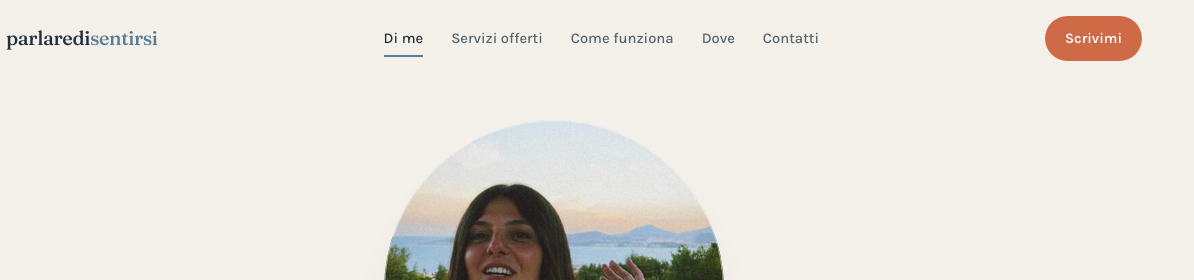
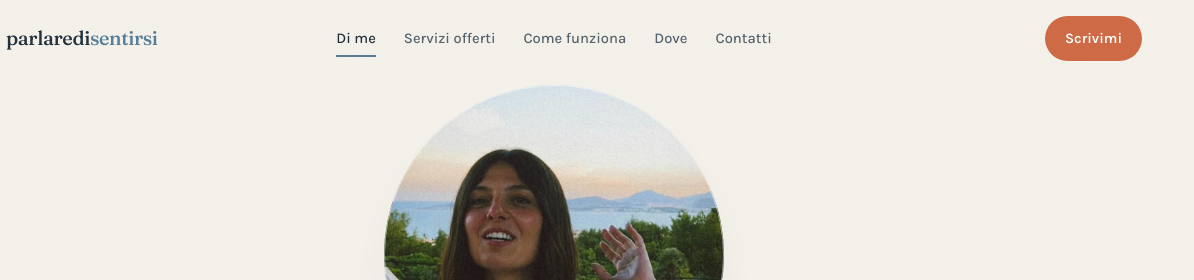
Before and after one commit to parlaredisentirsi/parlaredisentirsi.github.io, a plain HTML site: page index.html in a window 1280 px wide. Shown: the top 280 px of the page, 86-1280 px from the left. Drawn offline with Linux system fonts and the light colour scheme.

Commit message:
Update index.html

```diff
--- a/index.html
+++ b/index.html
@@ -48,7 +48,32 @@
   #progress{position:fixed;top:0;left:0;height:3px;width:0;background:var(--blue);z-index:60;transition:width .1s linear}
 
   /* nav */
-  header.nav{position:fixed;top:0;left:0;right:0;z-index:50;display:flex;align-items:center;justify-content:space-between;padding:16px clamp(20px,5vw,52px);transition:background .4s,box-shadow .4s,padding .4s}
+  header.nav{
+  position:fixed;
+  top:0;
+  left:0;
+  right:0;
+  z-index:50;
+
+  display:grid;
+  grid-template-columns:1fr auto 1fr;
+  align-items:center;
+
+  padding:16px clamp(20px,5vw,52px);
+  transition:background .4s,box-shadow .4s,padding .4s;
+}
+
+.brand{
+  justify-self:start;
+}
+
+.menu{
+  justify-self:center;
+}
+
+.nav-cta{
+  justify-self:end;
+}
   header.nav.scrolled{background:rgba(244,241,234,.86);backdrop-filter:blur(10px);box-shadow:0 1px 0 var(--line);padding-top:12px;padding-bottom:12px}
   .brand{display:flex;align-items:center;gap:10px;font-family:"Fraunces",serif;font-size:1.24rem;font-weight:500;letter-spacing:-.02em;color:var(--ink)}
   .brand .logo-mark{width:30px;height:30px;color:var(--blue);flex:none}
@@ -62,7 +87,7 @@
   .nav-cta:hover{background:var(--accent-deep)}
 
   /* hero */
-  .hero{min-height:100svh;display:flex;align-items:center;padding:120px 0 70px}
+  .hero{min-height:100svh;display:flex;align-items:center;padding:85px 0 70px}
   .hero .wrap{display:grid;grid-template-columns:1fr;gap:34px;align-items:center;justify-items:center;text-align:center}
   .hero-copy{max-width:780px}
   .hero .kicker{display:block;margin-bottom:22px;opacity:0}
```
